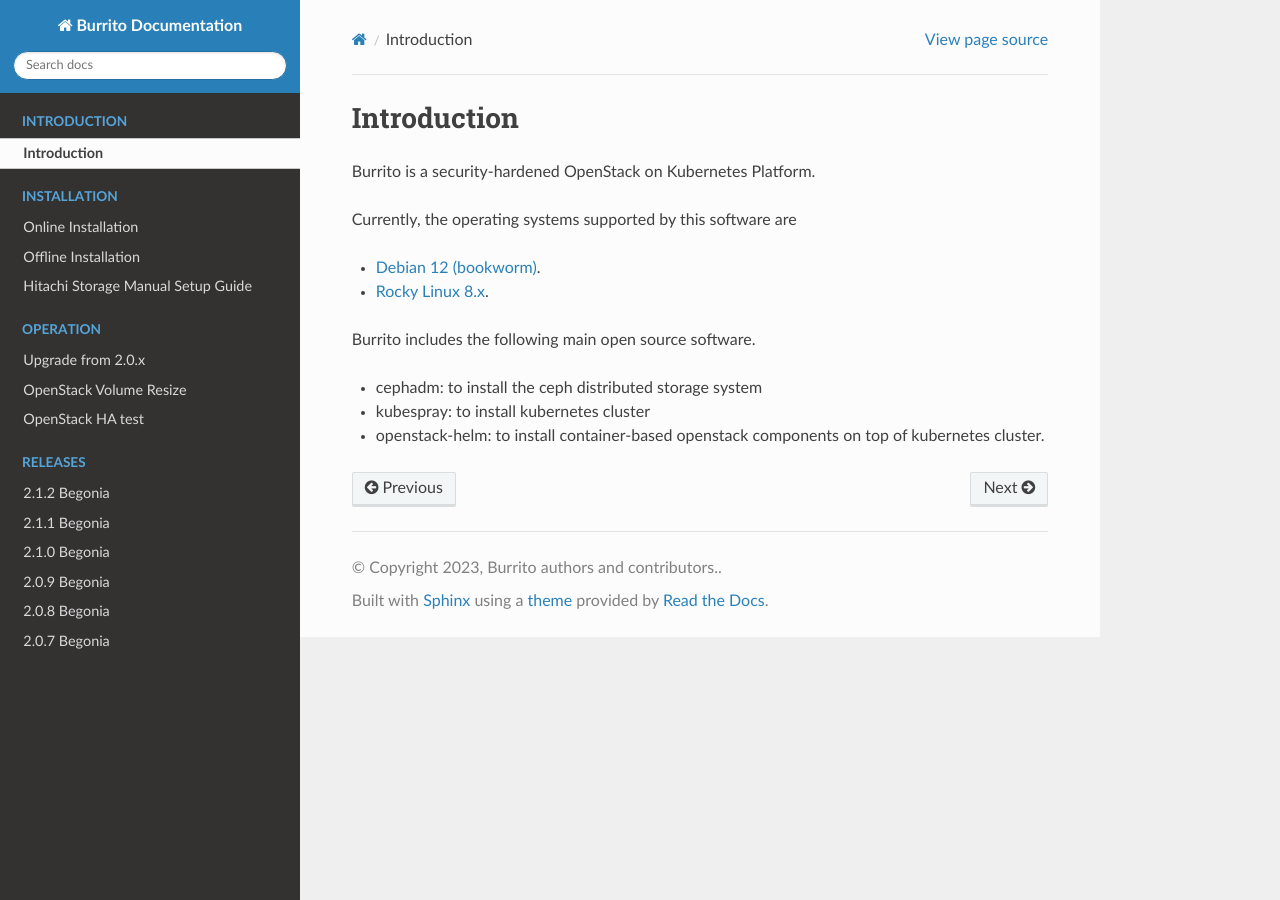
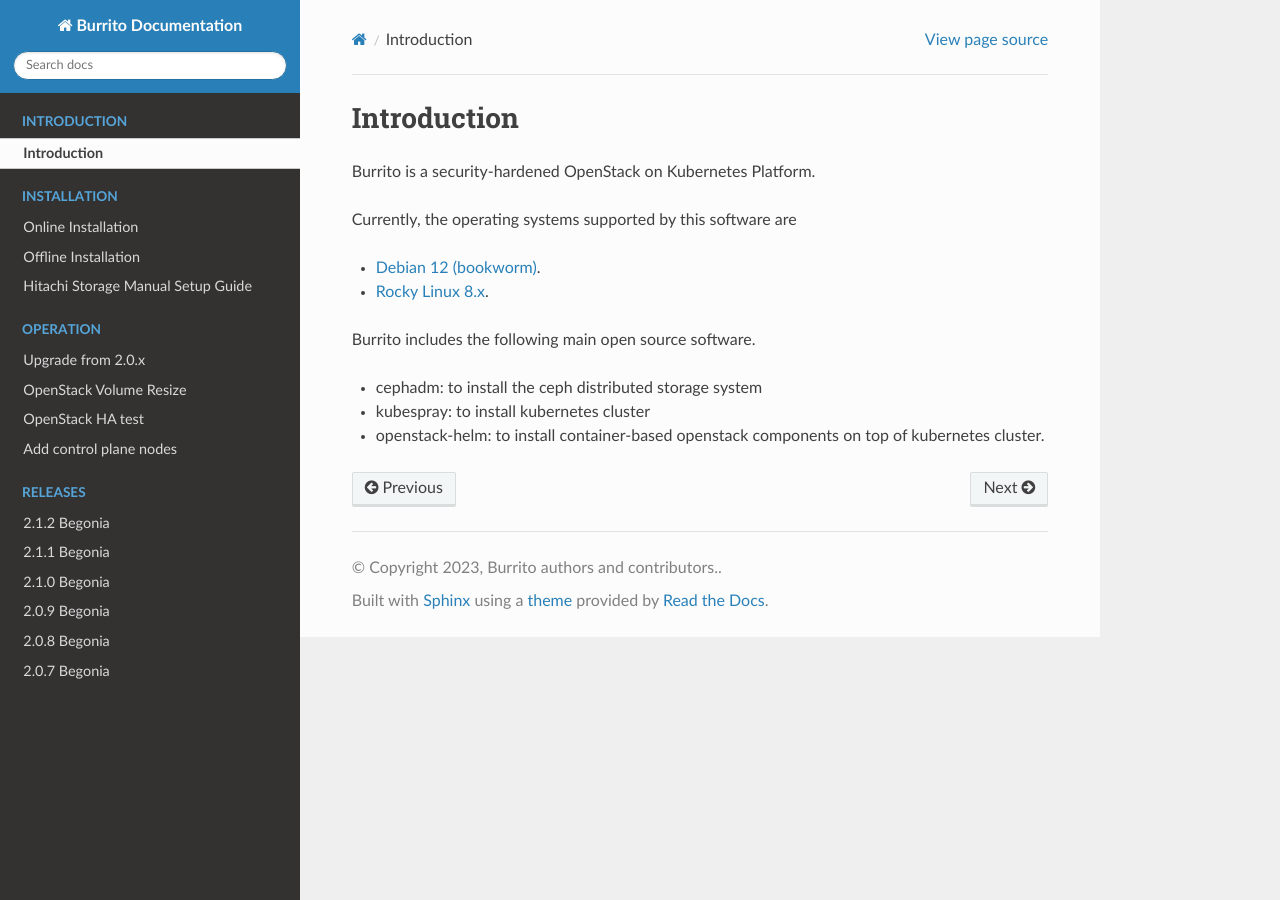
Before and after one commit to iorchard/burrito_docs, a Sphinx documentation site: the page built from source/intro.rst, in a window 1280 px wide. Built offline with Sphinx 7.4.7 and the Read the Docs theme 3.1.0, drawn with Linux system fonts in a browser that asks for light colours; pages that are not in the unit, such as notebooks, are missing from menus.

Commit message:
update index

```diff
--- a/source/index.rst
+++ b/source/index.rst
@@ -28,6 +28,7 @@
    operation/upgrade_from_2.0.x
    operation/openstack_volume_resize
    operation/openstack_ha_test
+   operation/add_control_plane_node
    operation/add_compute_node
 
 .. toctree::
```
